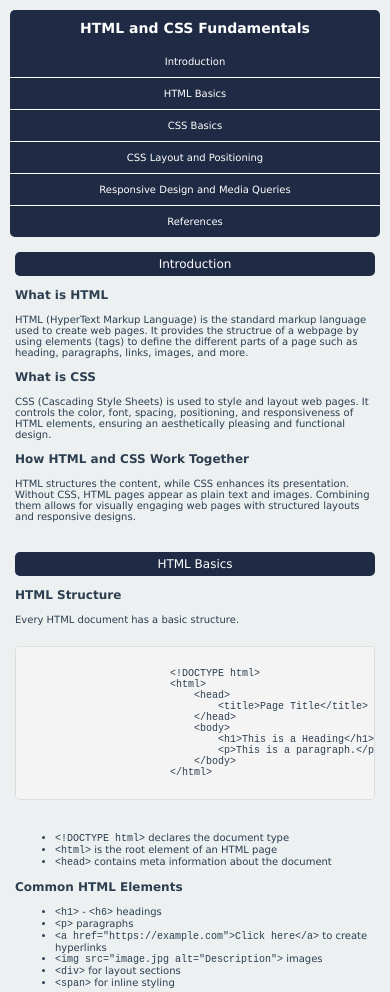
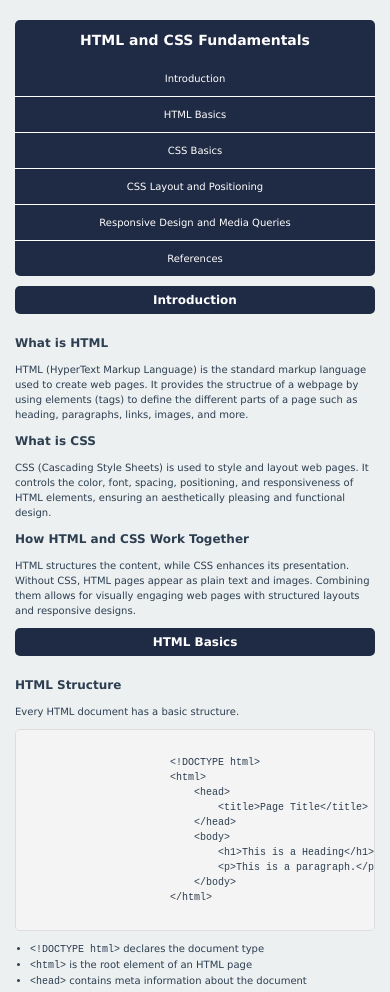
Before and after one commit to AnnaAnastasiadou/ResponsiveWebDesign, a plain HTML site: page CertificationProjects/htmlCssDocumentationPage.html in a window 390 px wide. Shown: the top 992 px of the page. Drawn offline with Linux system fonts and the light colour scheme.

Commit message:
Staarted applying flexbox to design

```diff
--- a/CertificationProjects/htmlCssDocumentationPage.html
+++ b/CertificationProjects/htmlCssDocumentationPage.html
@@ -59,8 +59,7 @@
                 <article>
                     <h1>HTML Structure</h1>
                     <p>Every HTML document has a basic structure.</p>
-                    <pre>
-                        <code>
+                    <pre><code>
                         &lt;!DOCTYPE html&gt;
                         &lt;html&gt;
                             &lt;head&gt;
@@ -71,8 +70,7 @@
                                 &lt;p&gt;This is a paragraph.&lt;/p&gt;
                             &lt;/body&gt;
                         &lt;/html&gt;
-                        </code>
-                    </pre>
+                    </code></pre>
 
                     <ul>
                         <li><code>&lt;!DOCTYPE html&gt;</code> declares the document type</li>
@@ -106,15 +104,13 @@
 
                     <p>Here is an example of an unordered list:</p>
 
-                    <pre>
-                        <code>
+                    <pre><code>
                         &lt;ul&gt;
                             &lt;li&gt;Item 1&lt;/li&gt;
                             &lt;li&gt;Item 2&lt;/li&gt;
                             &lt;li&gt;Item 3&lt;/li&gt;
                         &lt;/ul&gt;
-                        </code>
-                    </pre>
+                    </code></pre>
 
                     <h2>Ordered List</h2>
                     <p>An ordered list is used to display a list of items in a specific, numbered order. Each item is numbered by default.</p>
@@ -125,15 +121,13 @@
 
                     <p>Here is an example of an ordered list:</p>
 
-                    <pre>
-                        <code>
+                    <pre><code>
                         &lt;ol&gt;
                             &lt;li&gt;First&lt;/li&gt;
                             &lt;li&gt;Second&lt;/li&gt;
                             &lt;li&gt;Third&lt;/li&gt;
                         &lt;/ol&gt;
-                        </code>
-                    </pre>
+                    </code></pre>
                     <h1>Tables</h1>
                     <p>The <code>&lt;table&gt;</code> element is used to represent tabular data.
                         It contains rows and columns to display data in a grid-like format.
@@ -150,8 +144,7 @@
                         </ul>
 
                         <p>Here is an example of a simple table:</p>
-                    <pre>
-                        <code>
+                    <pre><code>
                         &lt;table&gt;
                             &lt;caption&gt;Sample Table&lt;/caption&gt;
                             &lt;thead&gt;
@@ -174,8 +167,7 @@
                                 &lt;/tr&gt;
                             &lt;/tbody&gt;
                         &lt;/table&gt;
-                        </code>
-                    </pre>
+                    </code></pre>
                     <h1>Forms</h1>
                     <p>Forms are used to collect user input. They can contain various input elements such as
                          text fields, checkboxes, radio buttons, and more. The <code>&lt;form&gt;</code> element is used
@@ -202,8 +194,7 @@
                             to select one or more options from a list which are inserted using the &lt;option&gt; tag.</li>
                     </ul>
                     <p>Here is an example of a simple form:</p>
-                    <pre>
-                        <code>
+                    <pre><code>
                         &lt;form action="/submit-form" method="post"&gt;
                             &lt;label for="name"&gt;Name:&lt;/label&gt;
                             &lt;input type="text" id="name" name="name" required&gt;
@@ -213,8 +204,7 @@
                             &lt;textarea id="message" name="message"&gt;&lt;/textarea&gt;
                             &lt;button type="submit"&gt;Submit&lt;/button&gt;
                         &lt;/form&gt;
-                        </code>
-                    </pre>
+                    </code></pre>
                     <h1>Semantic HTML</h1>
                     <p>
                         Semantic HTML refers to the use of HTML markup that conveys meaning about the content contained
@@ -239,21 +229,17 @@
                     <p>CSS (Cascading Style Sheets) uses a syntax that consists of a selector and a declaration block.
                         The selector targets the HTML element you want to style, and the declaration block contains the
                         property-value pairs that define the style. Here’s an example of CSS syntax:</p>
-                    <pre>
-                        <code>
+                    <pre><code>
                         selector {
                             property: value;
                         }
-                        </code>
-                    </pre>
+                    </code></pre>
                     <p>For example, to change the color of all <code>&lt;p&gt;</code> elements to red, you would write:</p>
-                    <pre>
-                        <code>
+                    <pre><code>
                         p {
                             color: red;
                         }
-                        </code>
-                    </pre>
+                    </code></pre>
                     <h1>Common CSS Properties</h1>
                     <p>CSS properties define how HTML elements are displayed on a webpage.
                         Here are some common CSS properties and their uses:</p>
@@ -314,8 +300,7 @@
                         <li>Margin: The space between the border and other elements on the page.</li>
                     </ul>
                     <p>Here is an example of the box model:</p>
-                    <pre>
-                        <code>
+                    <pre><code>
                         .box {
                             width: 200px;
                             height: 200px;
@@ -323,8 +308,7 @@
                             border: 1px solid black;
                             margin: 10px;
                         }
-                        </code>
-                    </pre>
+                    </code></pre>
                 </article>
             </section>
             <section class="main-section" id="Css_layout_and_positioning">
@@ -336,8 +320,7 @@
                     <h2>Flexbox</h2>
                     <p>Flexbox (Flexible Box Layout) is a one-dimensional layout model that allows you to design a layout structure in a more efficient way than traditional methods. It is particularly useful for aligning items in a row or column.</p>
                     <p>Here’s an example of a simple navigation bar using Flexbox:</p>
-                    <pre>
-                        <code>
+                    <pre><code>
                         .nav-container {
                             display: flex;
                             justify-content: space-around; /* Distributes space evenly between items */
@@ -355,25 +338,21 @@
                         .nav-item:hover {
                             background-color: #555; /* Changes background on hover */
                         }
-                        </code>
-                    </pre>
+                    </code></pre>
                     <p>HTML structure for the navigation bar:</p>
-                    <pre>
-                        <code>
+                    <pre><code>
                         &lt;div class="nav-container"&gt;
                             &lt;a href="#" class="nav-item"&gt;Home&lt;/a&gt;
                             &lt;a href="#" class="nav-item"&gt;About&lt;/a&gt;
                             &lt;a href="#" class="nav-item"&gt;Services&lt;/a&gt;
                             &lt;a href="#" class="nav-item"&gt;Contact&lt;/a&gt;
                         &lt;/div&gt;
-                        </code>
-                    </pre>
+                    </code></pre>
 
                     <h2>CSS Grid</h2>
                     <p>CSS Grid Layout is a two-dimensional layout system that allows you to create complex layouts easily. It enables you to define rows and columns, and place items within that grid.</p>
                     <p>Here’s an example of a simple photo gallery using CSS Grid:</p>
-                    <pre>
-                        <code>
+                    <pre><code>
                         .gallery-container {
                             display: grid;
                             grid-template-columns: repeat(auto-fill, minmax(150px, 1fr)); /* Creates responsive columns */
@@ -386,11 +365,9 @@
                             text-align: center;
                             border: 1px solid #ccc;
                         }
-                        </code>
-                    </pre>
+                    </code></pre>
                     <p>HTML structure for the photo gallery:</p>
-                    <pre>
-                        <code>
+                    <pre><code>
                         &lt;div class="gallery-container"&gt;
                             &lt;div class="gallery-item"&gt;Image 1&lt;/div&gt;
                             &lt;div class="gallery-item"&gt;Image 2&lt;/div&gt;
@@ -399,8 +376,7 @@
                             &lt;div class="gallery-item"&gt;Image 5&lt;/div&gt;
                             &lt;div class="gallery-item"&gt;Image 6&lt;/div&gt;
                         &lt;/div&gt;
-                        </code>
-                    </pre>
+                    </code></pre>
                     <h1>CSS Positioning</h1>
                     <p>CSS positioning allows you to control the placement of elements on a webpage. There are several positioning methods:</p>
                     <ul>
@@ -418,44 +394,36 @@
                     <h1>Responsive Design</h1>
                     <p>Responsive design is an approach to web design that makes web pages render well on a variety of devices and window or screen sizes. The goal is to ensure that users have a good viewing experience, regardless of the device they are using.</p>
                     <p>To achieve responsive design, it is important to include the following meta tag in the <code>&lt;head&gt;</code> section of your HTML document:</p>
-                    <pre>
-                        <code>
+                    <pre><code>
                         &lt;meta name="viewport" content="width=device-width, initial-scale=1.0"&gt;
-                        </code>
-                    </pre>
+                    </code></pre>
                     <p>This meta tag sets the viewport width to the device's width and sets the initial zoom level to 1.0, ensuring that your layout is responsive on mobile devices.</p>
                     <p>Responsive design can be achieved through flexible grids, layouts, images, and CSS media queries.</p>
 
                     <h1>Media Queries</h1>
                     <p>Media queries are a powerful feature of CSS that allow you to apply styles based on the characteristics of the device, such as its width, height, orientation, and resolution. This enables you to create responsive designs that adapt to different screen sizes.</p>
                     <p>The basic syntax of a media query is as follows:</p>
-                    <pre>
-                        <code>
+                    <pre><code>
                         @media (condition) {
                             /* CSS rules here */
                         }
-                        </code>
-                    </pre>
+                    </code></pre>
                     <p>For example, to change the background color of a page for screens smaller than 600 pixels, you would write:</p>
-                    <pre>
-                        <code>
+                    <pre><code>
                         @media (max-width: 600px) {
                             body {
                                 background-color: lightblue;
                             }
                         }
-                        </code>
-                    </pre>
+                    </code></pre>
                     <p>You can also combine multiple conditions:</p>
-                    <pre>
-                        <code>
+                    <pre><code>
                         @media (min-width: 600px) and (max-width: 1200px) {
                             body {
                                 background-color: lightgreen;
                             }
                         }
-                        </code>
-                    </pre>
+                    </code></pre>
                     <p>Using media queries, you can adjust styles for different devices, ensuring a consistent and user-friendly experience across all platforms.</p>
                 </article>
             </section>
@@ -471,7 +439,8 @@
                     </ul>
                 </article>
             </section>
-
+            <footer id="footer">
+                <p>&copy; 2025 HTML and CSS Fundamentals Documentation by Anna Anastasiadou</p>
         </main>
     </body>
 </html>
--- a/CertificationProjects/htmlCssDocumentationPageStyles.css
+++ b/CertificationProjects/htmlCssDocumentationPageStyles.css
@@ -1,24 +1,37 @@
+* {
+    margin: 0;
+    padding: 0;
+    box-sizing: border-box;
+}
+
+html {
+    scroll-behavior: smooth;
+}
+
 body {
-    margin: 10px;
     background-color: #ecf0f1;
     color: #2c3e50;
     font-family: Verdana, Geneva, Tahoma, sans-serif;
     font-size: 14px;
+    line-height: 1.5;
+    display: flex;
+    flex-direction: row;
+    min-height: 100vh;
 }
 
-.main-section {
-    width: calc(100%-240px);
-    margin-left: 250px;
-    padding: 20px;
+.main-section, footer {
+    margin-left: 27vw;
+    width: calc(100vw - 28vw - 10px);
+    padding: 10px;
+    box-sizing: border-box; /* Keeps padding and border inside the width */
 }
 
 #navbar {
     background-color: #1F2A44;
     border-radius: 18px;
-    width: 240px;
+    width: 25vw;
     height: calc(100% - 20px);
     position: fixed;
-    z-index: 1;
     overflow-y: auto;
     top: 10px;
     left: 10px;
@@ -27,12 +40,12 @@ body {
 
 #navbar header {
     color: #ffffff;
-    font-size: 18px;
+    font-size: 16px;
     padding: 10px 5px;
     font-weight: bold;
 }
 
-#navbar ul {
+#navbar li {
     list-style-type: none;
     margin: 0;
     padding: 0;
@@ -65,86 +78,39 @@ body {
     padding: 5px;
     text-align: center;
     border-radius: 5px;
+    margin: 20px 0;
+    font-weight: bold;
+}
+
+.main-section header:first-of-type {
+    margin-top: 0;
 }
 
 h1 {
     font-size: 16px;
+    margin: 10px 0;
 }
 
 h2 {
     font-size: 14px;
+    margin: 10px 0;
 }
 
-/* Media Queries */
-@media (max-width: 768px) and (min-width: 481px) {
-    body {
-        font-size: 12px;
-    }
-
-    #navbar header {
-        font-size: 16px;
-    }
-
-    .main-section header {
-        font-size: 14px;
-    }
-
-    #navbar a {
-        font-size: 12px;
-    }
-
-    h1 {
-        font-size: 14px;
-    }
-
-    h2 {
-        font-size: 12px;
-    }
+p {
+    margin: 0;
 }
 
-@media (max-width: 480px) {
-    body {
-        font-size: 10px;
-    }
-    .main-section {
-        width: 100%;
-        margin: 10px auto;
-        padding: 5px;
-        box-sizing: border-box; /* Keeps padding and border inside the width */
-    }
-    #navbar {
-        width: 100%;
-        position: sticky;
-        top: 0;
-        margin: 10px auto;
-        border-radius: 5px;
-        box-sizing: border-box;
-        overflow-y: auto;
-    }
-    #navbar header {
-        font-size: 14px;
-    }
-
-    .main-section header {
-        font-size: 12px;
-    }
-
-    #navbar a {
-        font-size: 10px;
-    }
-
-    h1 {
-        font-size: 12px;
-    }
-
-    h2 {
-        font-size: 10px;
-    }
+.main-section ul {
+    list-style-type: disc;
+    margin-left: 15px;
+    margin-top: 0px;
 }
 
 pre code {
     display: block;
     white-space: pre; /* Keeps indentation as written */
+    text-align: left;
+    margin: 10px 0;
     padding: 10px;
     background-color: #f4f4f4;
     border: 1px solid #ddd;
@@ -171,3 +137,61 @@ pre code {
 #References ul a:hover{
     color: #7a93d2;
 }
+
+footer {
+    color: #1F2A44;
+    text-align: center;
+    font-size: 0.8em;
+    font-style: italic;
+}
+
+/* Media Queries */
+@media (max-width: 768px) and (min-width: 551px) {
+    body, #navbar a, h2 {
+        font-size: 12px;
+    }
+
+    #navbar header {
+        font-size: 16px;
+    }
+
+    .main-section header, h1 {
+        font-size: 14px;
+    }
+
+
+}
+
+@media (max-width: 550px) {
+    body {
+        padding: 10px;
+        font-size: 10px;
+        flex-direction: column;
+    }
+    .main-section, footer, #navbar {
+        width: calc(100% - 10px);
+        margin: 10px auto;
+        box-sizing: border-box; /* Keeps padding and border inside the width */
+        padding: 0;
+    }
+    #navbar {
+        position: sticky;
+        top: 0;
+        border-radius: 5px;
+        overflow-y: auto;
+        height: auto;
+        max-height: 50vh;
+    }
+    #navbar header {
+        font-size: 14px;
+    }
+
+    .main-section header, h1 {
+        font-size: 12px;
+    }
+
+    #navbar a, h2 {
+        font-size: 10px;
+    }
+
+}
```
